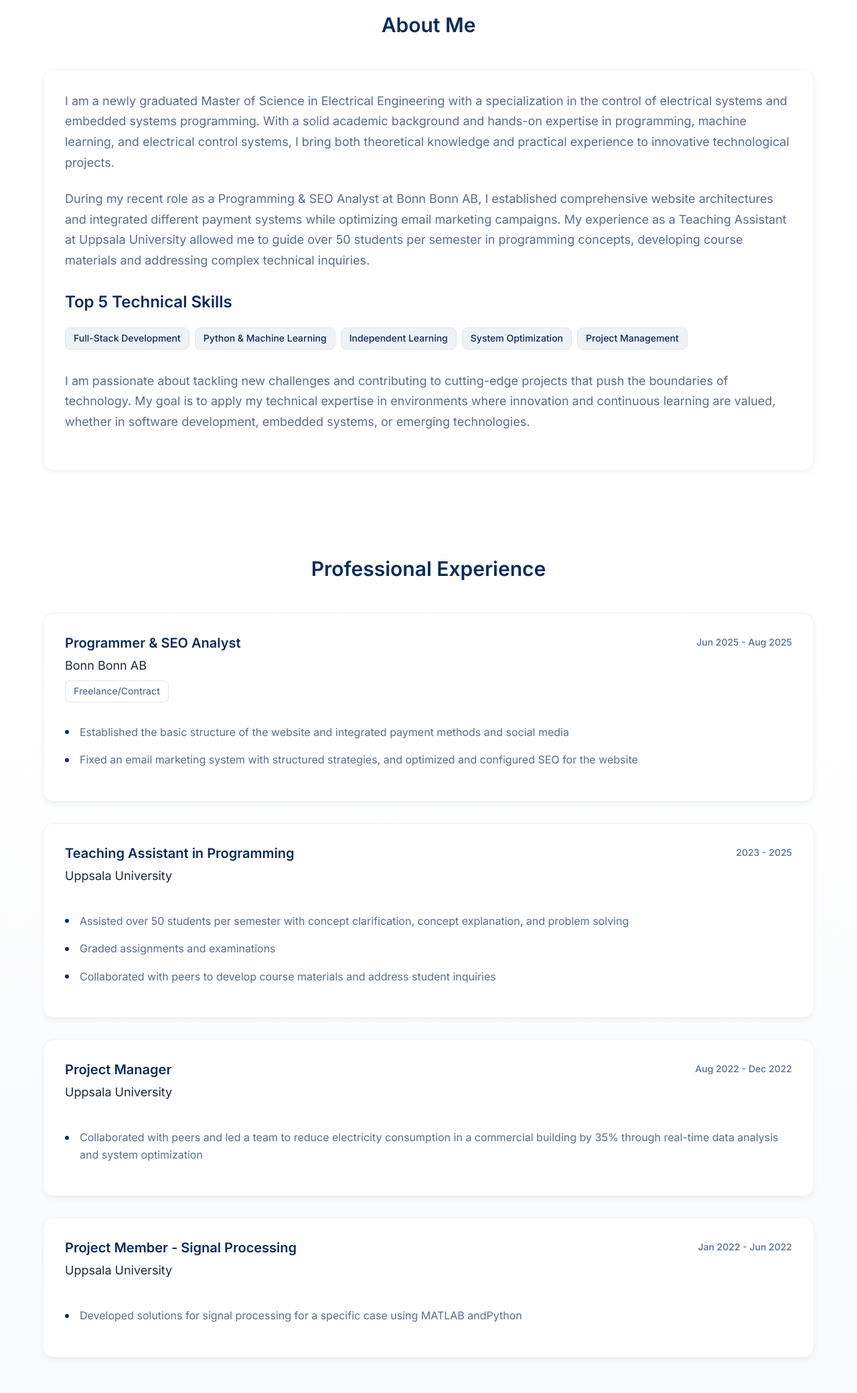
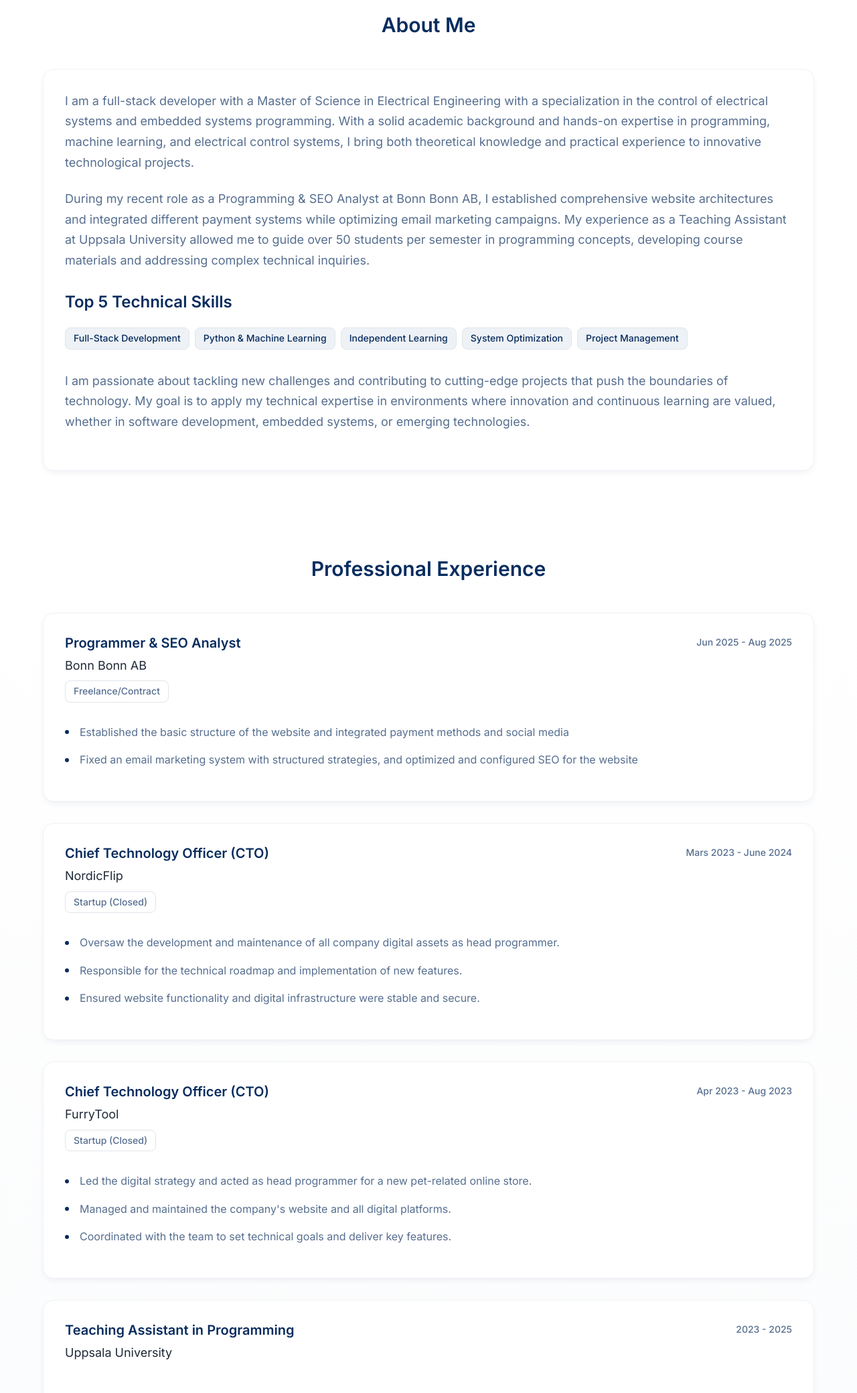
Before and after one commit to AcheronEiden/AcheronEiden.github.io, a plain HTML site: page index.html in a window 1280 px wide. Shown: the part 720-2800 px from the top of the page at 67% size. Drawn offline with Linux system fonts and the light colour scheme; a script that the page names is missing.

Commit message:
Update index.html

```diff
--- a/index.html
+++ b/index.html
@@ -17,7 +17,7 @@
     <meta name="author" content="Alhassan Jawad">
 
     <!-- Open Graph Meta Tags -->
-    <meta property="og:title" content="Alhassan Jawad - Full-Stack Developer & Electrical Engineer">
+    <meta property="og:title" content="Alhassan Jawad - Full-Stack Developer">
     <meta property="og:description" content="Professional portfolio showcasing expertise
         in electrical engineering and software development">
     <meta property="og:type" content="website">
@@ -109,11 +109,12 @@
                     <div class="card">
                         <div class="card-content">
                             <p class="text-large">
-                                I am a newly graduated Master of Science in Electrical Engineering
-                                with a specialization in the control of electrical systems and embedded
-                                systems programming. With a solid academic background and hands-on expertise
-                                in programming, machine learning, and electrical control systems, I bring both
-                                theoretical knowledge and practical experience to innovative technological projects.
+                                I am a full-stack developer with a Master of Science in Electrical
+                                Engineering with a specialization in the control of electrical
+                                systems and embedded systems programming. With a solid academic background
+                                and hands-on expertise in programming, machine learning, and electrical control
+                                systems, I bring both theoretical knowledge and practical experience to
+                                innovative technological projects.
                             </p>
 
                             <p class="text-large">
@@ -177,6 +178,42 @@
                         <div class="experience-card">
                             <div class="card-header">
                                 <div class="job-info">
+                                    <h3>Chief Technology Officer (CTO)</h3>
+                                    <p class="company">NordicFlip</p>
+                                    <span class="badge badge-outline">Startup (Closed)</span>
+                                </div>
+                                <span class="date">Mars 2023 - June 2024</span>
+                            </div>
+                            <div class="card-content">
+                                <ul class="job-duties">
+                                    <li>Oversaw the development and maintenance of all company digital assets as head programmer.</li>
+                                    <li>Responsible for the technical roadmap and implementation of new features.</li>
+                                    <li>Ensured website functionality and digital infrastructure were stable and secure.</li>
+                                </ul>
+                            </div>
+                        </div>
+
+                        <div class="experience-card">
+                            <div class="card-header">
+                                <div class="job-info">
+                                    <h3>Chief Technology Officer (CTO)</h3>
+                                    <p class="company">FurryTool</p>
+                                    <span class="badge badge-outline">Startup (Closed)</span>
+                                </div>
+                                <span class="date">Apr 2023 - Aug 2023</span>
+                            </div>
+                            <div class="card-content">
+                                <ul class="job-duties">
+                                    <li>Led the digital strategy and acted as head programmer for a new pet-related online store.</li>
+                                    <li>Managed and maintained the company's website and all digital platforms.</li>
+                                    <li>Coordinated with the team to set technical goals and deliver key features.</li>
+                                </ul>
+                            </div>
+                        </div>
+
+                        <div class="experience-card">
+                            <div class="card-header">
+                                <div class="job-info">
                                     <h3>Teaching Assistant in Programming</h3>
                                     <p class="company">Uppsala University</p>
                                 </div>
@@ -222,6 +259,24 @@
                                 <ul class="job-duties">
                                     <li>Developed solutions for signal processing for a specific
                                         case using MATLAB andPython</li>
+                                </ul>
+                            </div>
+                        </div>
+
+                        <div class="experience-card">
+                            <div class="card-header">
+                                <div class="job-info">
+                                    <h3>Co-founder (CMO & CFO)</h3>
+                                    <p class="company">RARE</p>
+                                    <span class="badge badge-outline">Startup (Closed)</span>
+                                </div>
+                                <span class="date">June 2018 - Sep 2018</span>
+                            </div>
+                            <div class="card-content">
+                                <ul class="job-duties">
+                                    <li>Co-founded a recycling company as part of a government entrepreneurship summer program.</li>
+                                    <li>Gained hands-on experience in business development and project execution.</li>
+                                    <li>Contributed to the development and marketing of the company's services.</li>
                                 </ul>
                             </div>
                         </div>
```
